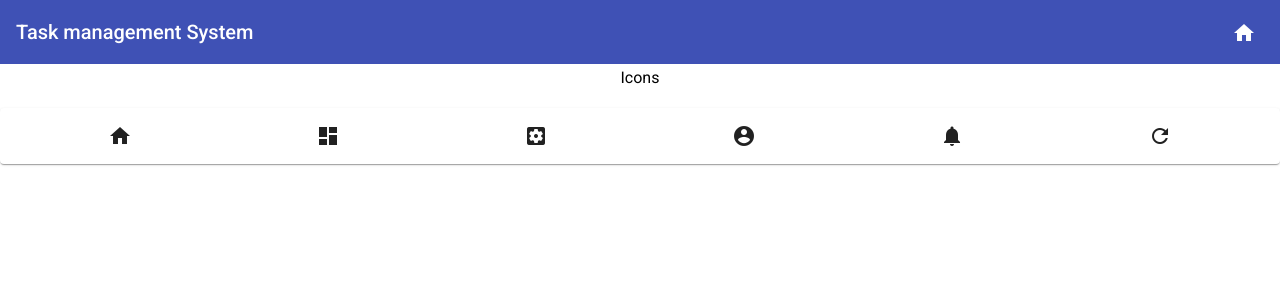
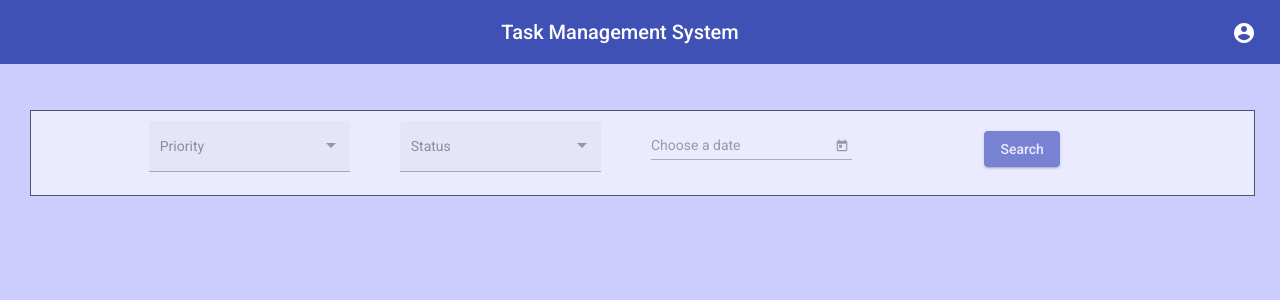
Before and after one commit to mattapalliswarnesh/TaskManagementUI, an Angular app: page / in a window 1280 px wide. Shown: the top 300 px of the page. Built offline with nearby package versions, Linux system fonts and the light colour scheme.

Commit message:
Search Design Commit

```diff
--- a/src/app/search/search.component.css
+++ b/src/app/search/search.component.css
@@ -1,8 +1,40 @@
 p {
-    color:White;
-    font-size:20px;
+    text-align:center;
 }
 .title-center {
     flex: 1 1 auto;
-    layout-align: center;
+    text-align: center;
 }
+.transbox {
+  margin: 30px;
+  background-color: #ffffff;
+  border: 1px solid black;
+  opacity: 0.6;
+  position : absolute;
+  left : 0%;
+  top : 10%;
+  width : 94%;
+  height : 8%;
+  padding : 10px;
+}
+
+.transbox p {
+  margin: 5%;
+  font-weight: bold;
+  color: #000000;
+}
+.inl{
+  display:inline-block;
+  width : 30%;
+  height : 0%;
+  display: flex;
+  flex-direction: row;
+}
+mat-form-field {
+  margin-right:  50px;
+  left:30%;
+}
+.button1{
+  margin-left: 50%;
+  padding : 10px;
+}
--- a/src/app/search/search.component.html
+++ b/src/app/search/search.component.html
@@ -1,9 +1,11 @@
-
+<html>
+<body style="background:#ccccff;">
+    <div class="title-center">
       <mat-toolbar color="primary" class="fixed-header">
            <mat-toolbar-row>
-<span class="title-center">Task management System</span>
+                <span class="title-center">Task Management System</span>
                 <button mat-icon-button>
-      <mat-icon>home</mat-icon>
+                     <mat-icon>account_circle</mat-icon>
                 </button>
            </mat-toolbar-row>
         </mat-toolbar>
@@ -11,14 +13,37 @@
            <button mat-menu-item>Profile</button>
            <button mat-menu-item>Logout</button>
         </mat-menu>
- <div>
-    <h3 style="text-align: center;">Icons</h3>
-    <mat-card style="display: flex; justify-content: space-around;">
-      <mat-icon>home</mat-icon>
-      <mat-icon>dashboard</mat-icon>
-      <mat-icon>settings_applications</mat-icon>
-      <mat-icon>account_circle</mat-icon>
-      <mat-icon>notifications</mat-icon>
-      <mat-icon>refresh</mat-icon>
-    </mat-card>
+
     </div>
+    <div class="transbox">
+               <div class="inl">
+                    <mat-form-field appearance="fill">
+                         <mat-label>Priority</mat-label>
+                              <mat-select>
+                                    <mat-option value="option">Personal</mat-option>
+                                    <mat-option value="option">Work</mat-option>
+                                    <mat-option value="option">Shopping</mat-option>
+                                    <mat-option value="option">Others</mat-option>
+                         </mat-select>
+                    </mat-form-field>
+                    <mat-form-field appearance="fill">
+                         <mat-label>Status</mat-label>
+                              <mat-select>
+                                    <mat-option value="option">New</mat-option>
+                                    <mat-option value="option">In-Progress</mat-option>
+                                    <mat-option value="option">Completed</mat-option>
+                         </mat-select>
+                    </mat-form-field>
+                    <mat-form-field>
+                         <mat-label>Choose a date</mat-label>
+                         <input matInput [matDatepicker]="picker">
+                         <mat-datepicker-toggle matSuffix [for]="picker"></mat-datepicker-toggle>
+                         <mat-datepicker #picker></mat-datepicker>
+                    </mat-form-field>
+                    <div class="button1">
+                        <button mat-raised-button color="primary">Search</button>
+                    </div>
+               </div>
+     </div>
+</body>
+</html>
--- a/src/app/search/search.component.ts
+++ b/src/app/search/search.component.ts
@@ -8,8 +8,6 @@ import { Component, OnInit } from '@angular/core';
 export class SearchComponent implements OnInit {
 public courseName:string = "Angular First application";
   constructor(
-
-
   ) { }
 
   ngOnInit(): void {
```
Also changed, not shown: src/app/material.module.ts (+81 -33 lines). Lines whose indentation alone changed are shown as unchanged.
